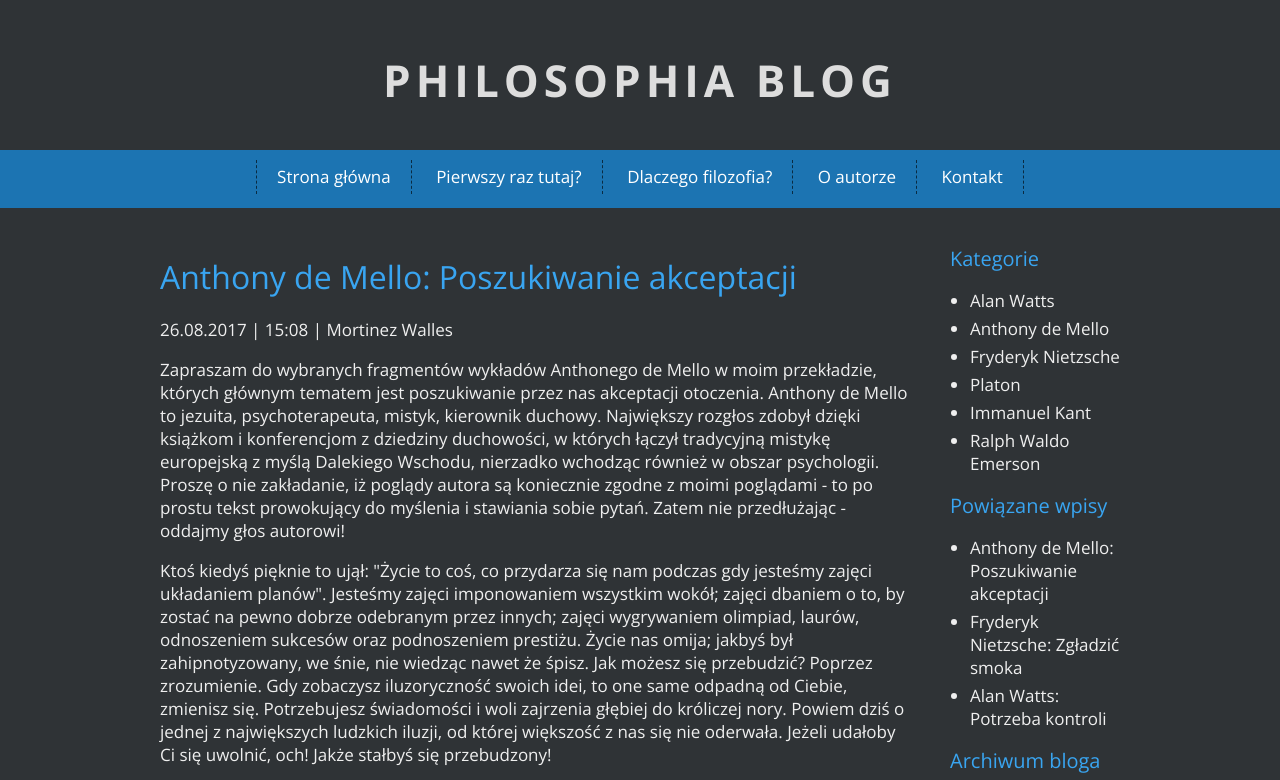
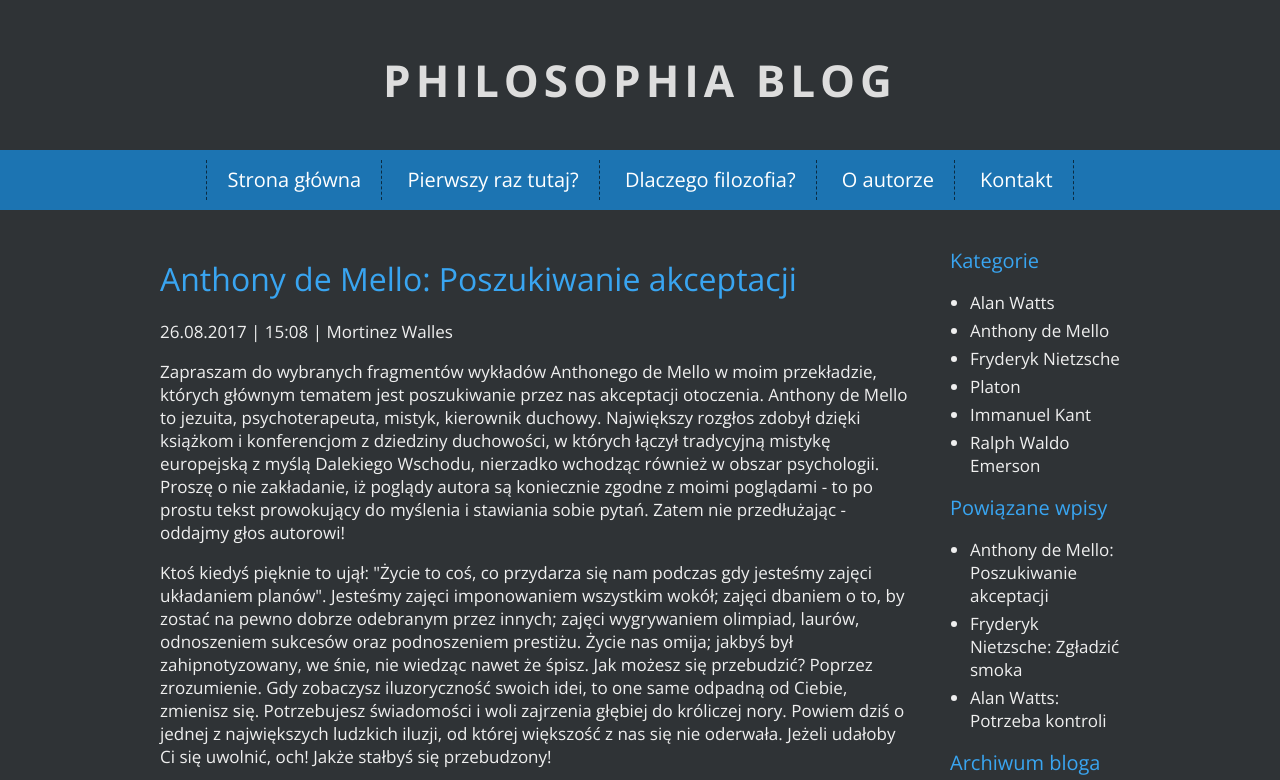
Before and after one commit to krawieccezary/Philosophia_Blog, a plain HTML site: page wpis.html in a window 1280 px wide. Shown: the top 780 px of the page. Drawn offline with nearby package versions, Linux system fonts and the light colour scheme.

Commit message:
add link homepage

```diff
--- a/main.css
+++ b/main.css
@@ -30,7 +30,7 @@ h1.logo
 	list-style-type: none;
 	margin: 0;
 	padding: 10px;
-	font-size: `8px;
+	font-size: 20px;
 	min-height: 38px;
 	line-height: 200%;
 }
--- a/wpis.html
+++ b/wpis.html
@@ -27,7 +27,7 @@
 
 		<nav id="topnav">
 			<ul class="menu">
-				<li><a href="#">Strona główna</a></li>
+				<li><a href="index.html">Strona główna</a></li>
 				<li><a href="#">Pierwszy raz tutaj?</a></li>
 				<li><a href="#">Dlaczego filozofia?</a></li>
 				<li><a href="#">O autorze</a></li>
@@ -153,7 +153,7 @@
 
 				</nav>
 
-				<img src="img/ad.jpg" alt="reklama/>"
+                <img src="img/ad.jpg" alt="reklama/>"/>
 			</aside>
 
 		</div>
```
